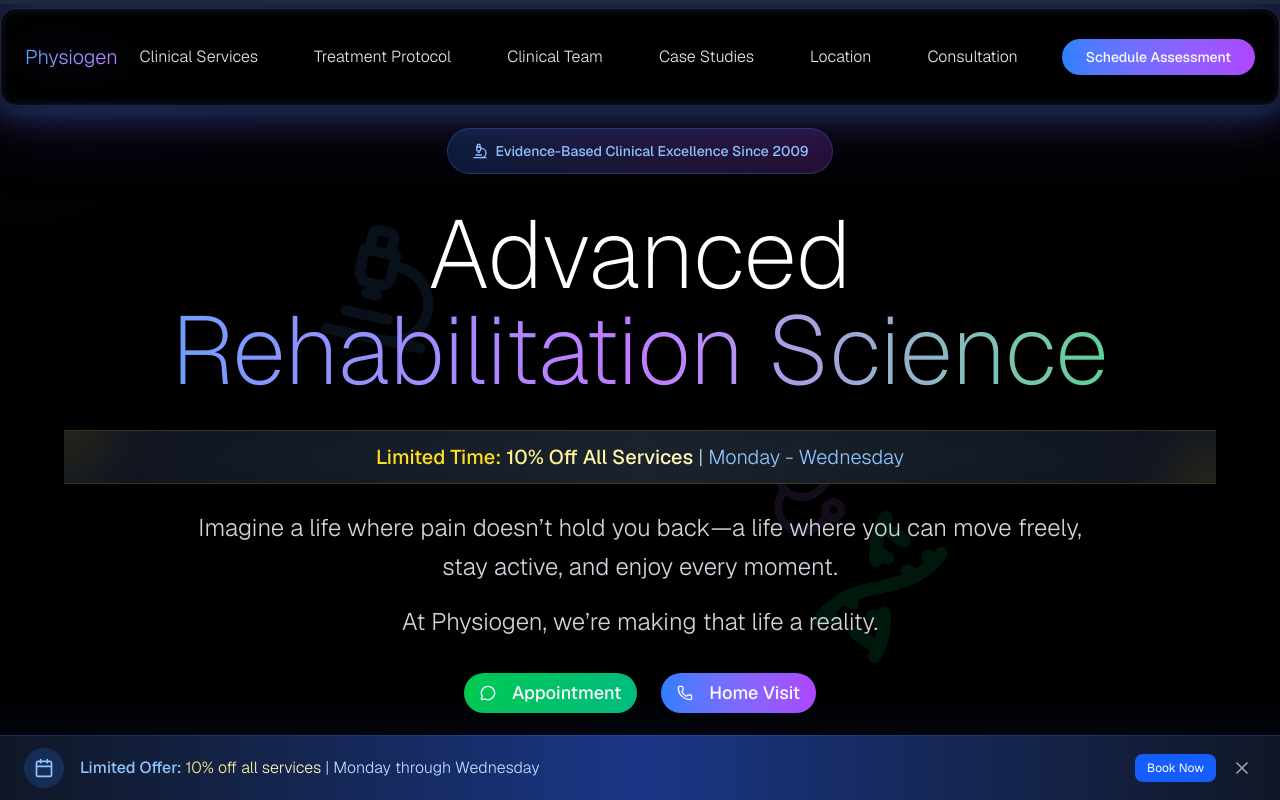
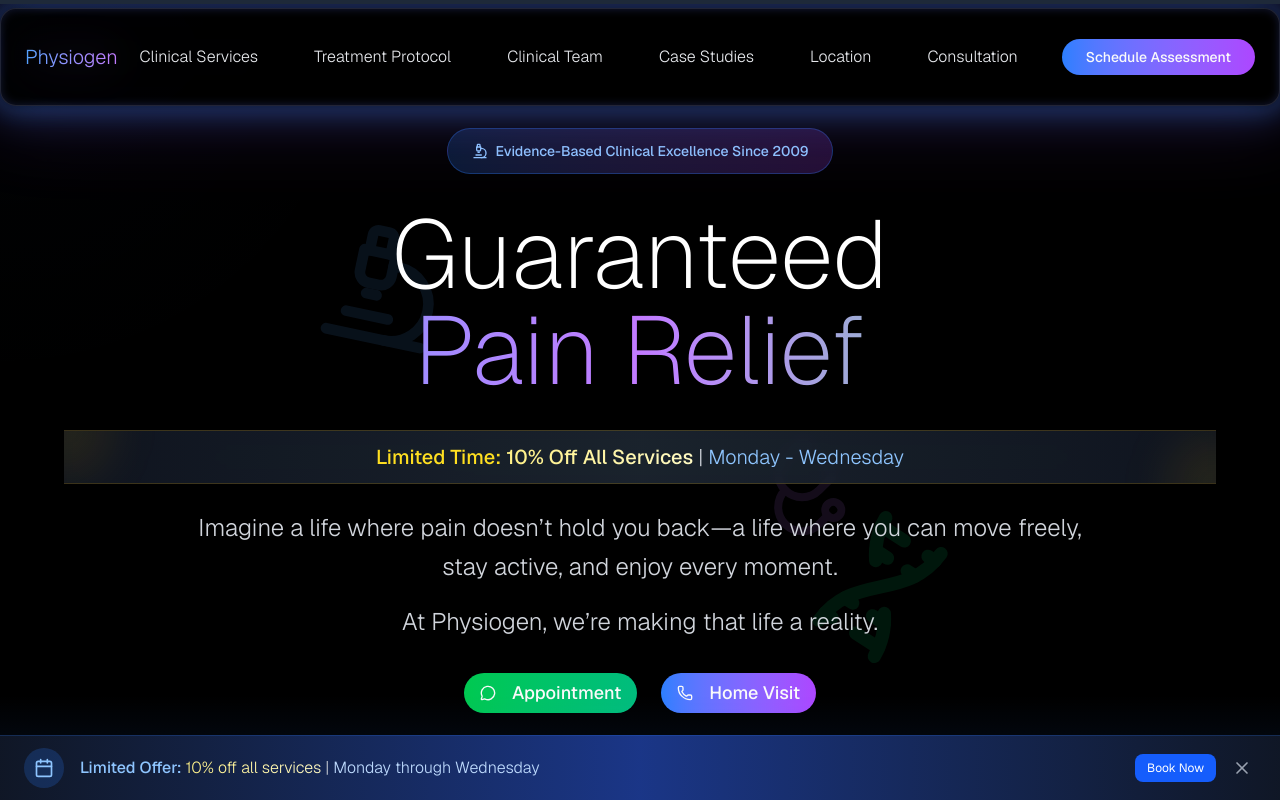
Before and after one commit to juwajpeg/physiogendark, a Next.js app: page / in a window 1280 px wide. Shown: the top 800 px of the page. Built offline with nearby package versions, Linux system fonts and the light colour scheme.

Commit message:
Update hero hero headline copy

```diff
--- a/src/app/page.tsx
+++ b/src/app/page.tsx
@@ -688,13 +688,13 @@
                     className="block transition-all duration-1000 ease-out"
                     style={{ transform: `translateY(${scrollY * 0.1}px)` }}
                   >
-                    Advanced
+                    Guaranteed
                   </span>
                   <span
                     className="block bg-gradient-to-r from-blue-400 via-purple-400 to-green-400 bg-clip-text text-transparent transition-all duration-1000 ease-out"
                     style={{ transform: `translateY(${scrollY * 0.05}px)` }}
                   >
-                    Rehabilitation Science
+                    Pain Relief
                   </span>
                 </h1>
 
```
